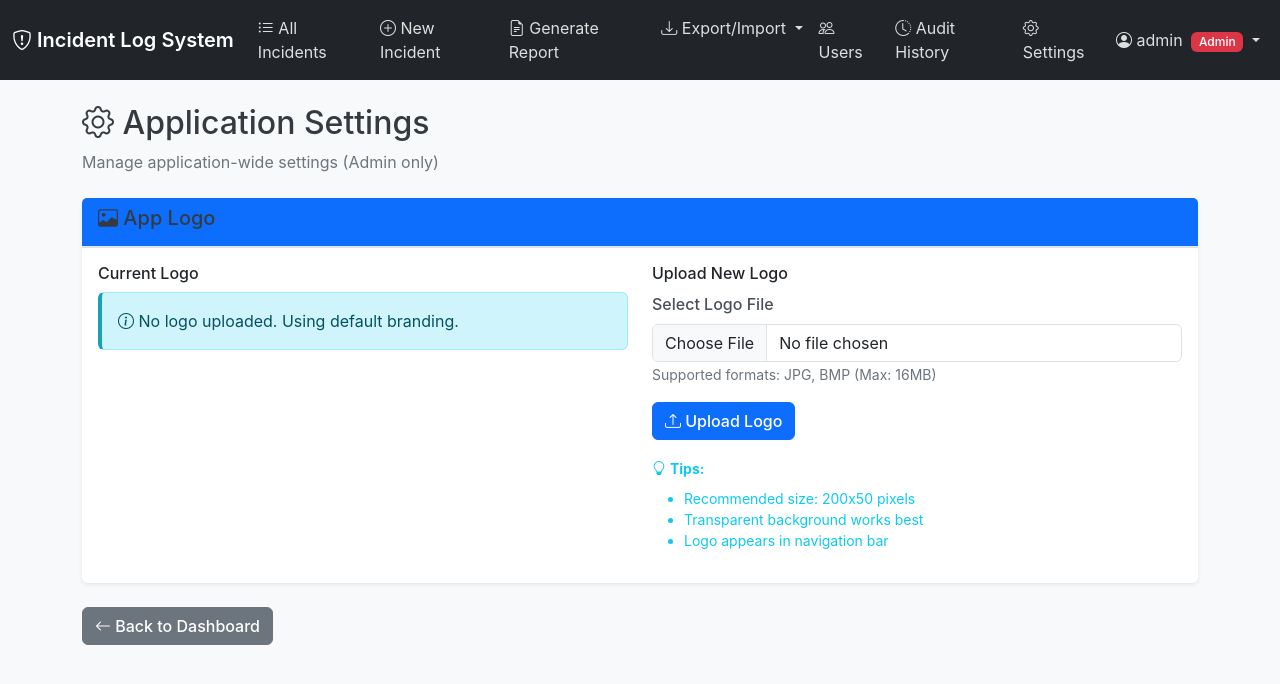
After one commit to ZA-CORP-APPS/Incident-Report, a Flask app: page /settings in a window 1280 px wide. The commit adds this page. Shown: the top 684 px of the page. Run offline with Flask 3, Linux system fonts and the light colour scheme; a user stored in the database is signed in.

Commit message:
Add audit log for user actions and app-wide logo customization
Implement AuditLog model for tracking incident changes, add AppSettings for logo management, and update incident creation/update/deletion flows to record audit trails. Includes new templates for audit history and app settings.

Replit-Commit-Author: Agent
Replit-Commit-Session-Id: d71b7660-e851-48b8-b9a6-686618be9449
Replit-Commit-Checkpoint-Type: intermediate_checkpoint
Replit-Commit-Event-Id: 636ce14d-6994-48af-a051-34a436e3014a
Replit-Commit-Screenshot-Url: https://storage.googleapis.com/screenshot-production-us-central1/00934386-b227-470e-8420-495189c3a5da/d71b7660-e851-48b8-b9a6-686618be9449/izndXQa

```diff
--- a/app.py
+++ b/app.py
@@ -86,9 +86,50 @@ class Incident(db.Model):
         }
 
 
+class AuditLog(db.Model):
+    """Tracks all changes to incidents for admin audit trail"""
+    id = db.Column(db.Integer, primary_key=True)
+    incident_id = db.Column(db.Integer, nullable=False)  # No FK constraint - allows logs to persist after incident deletion
+    action = db.Column(db.String(20), nullable=False)  # 'created', 'updated', 'deleted'
+    user = db.Column(db.String(80), nullable=False)  # Username who made the change
+    timestamp = db.Column(db.DateTime, default=datetime.utcnow, nullable=False)
+    details = db.Column(db.Text)  # Optional details about what changed
+    incident_description = db.Column(db.Text)  # Snapshot of description for deleted incidents
+
+
+class AppSettings(db.Model):
+    """Stores application-wide settings like logo"""
+    id = db.Column(db.Integer, primary_key=True)
+    setting_key = db.Column(db.String(50), unique=True, nullable=False)
+    setting_value = db.Column(db.String(255))
+
+    @staticmethod
+    def get_logo():
+        """Get the current logo filename"""
+        setting = AppSettings.query.filter_by(setting_key='logo').first()
+        return setting.setting_value if setting else None
+
+    @staticmethod
+    def set_logo(filename):
+        """Set or update the logo filename"""
+        setting = AppSettings.query.filter_by(setting_key='logo').first()
+        if setting:
+            setting.setting_value = filename
+        else:
+            setting = AppSettings(setting_key='logo', setting_value=filename)
+            db.session.add(setting)
+        db.session.commit()
+
+
 @login_manager.user_loader
 def load_user(user_id):
     return User.query.get(int(user_id))
+
+
+@app.context_processor
+def inject_logo():
+    """Make app logo available to all templates"""
+    return dict(get_app_logo=AppSettings.get_logo)
 
 
 def allowed_file(filename):
@@ -220,7 +261,19 @@ def new_incident():
                 incident.attachment_filename = filename
 
         db.session.add(incident)
-        db.session.commit()
+        db.session.flush()  # Get incident.id without committing
+
+        # Add audit log entry in same transaction with description snapshot
+        audit = AuditLog(
+            incident_id=incident.id,
+            action='created',
+            user=current_user.username,
+            details=f"Incident #{incident.id} created",
+            incident_description=incident.incident_description
+        )
+        db.session.add(audit)
+        db.session.commit()  # Single commit for both incident and audit log
+
         flash('Incident log created successfully!', 'success')
         return redirect(url_for('dashboard'))
 
@@ -265,7 +318,17 @@ def edit_incident(id):
                 file.save(os.path.join(app.config['UPLOAD_FOLDER'], filename))
                 incident.attachment_filename = filename
 
-        db.session.commit()
+        # Add audit log entry in same transaction with description snapshot
+        audit = AuditLog(
+            incident_id=incident.id,
+            action='updated',
+            user=current_user.username,
+            details=f"Incident #{incident.id} updated",
+            incident_description=incident.incident_description
+        )
+        db.session.add(audit)
+        db.session.commit()  # Single commit for both incident update and audit log
+
         flash('Incident log updated successfully!', 'success')
         return redirect(url_for('view_incident', id=id))
 
@@ -359,13 +422,24 @@ def generate_report():
 def delete_incident(id):
     incident = Incident.query.get_or_404(id)
 
+    # Delete attachment file first (outside transaction to avoid partial state)
     if incident.attachment_filename:
         file_path = os.path.join(app.config['UPLOAD_FOLDER'], incident.attachment_filename)
         if os.path.exists(file_path):
             os.remove(file_path)
 
+    # Add audit log entry and delete incident in single transaction
+    # (No FK constraint, so audit log can reference deleted incident_id)
+    audit = AuditLog(
+        incident_id=incident.id,
+        action='deleted',
+        user=current_user.username,
+        details=f"Incident #{incident.id} deleted",
+        incident_description=incident.incident_description
+    )
+    db.session.add(audit)
     db.session.delete(incident)
-    db.session.commit()
+    db.session.commit()  # Single commit for both audit log and incident deletion
     flash('Incident log deleted successfully!', 'success')
     return redirect(url_for('dashboard'))
 
@@ -624,6 +698,70 @@ def reset_user_password(user_id):
     return render_template('reset_password.html', user=user)
 
 
+@app.route('/audit-history')
+@admin_required
+def audit_history():
+    """Admin-only page to view all incident changes with timestamps and users"""
+    page = request.args.get('page', 1, type=int)
+    per_page = 50  # Show 50 logs per page
+
+    # Get paginated audit logs (no join needed - we have description snapshot)
+    pagination = AuditLog.query.order_by(AuditLog.timestamp.desc()).paginate(
+        page=page, per_page=per_page, error_out=False
+    )
+
+    return render_template('audit_history.html',
+                         logs=pagination.items,
+                         pagination=pagination)
+
+
+@app.route('/settings', methods=['GET', 'POST'])
+@admin_required
+def app_settings():
+    """Admin-only page to manage app settings like logo"""
+    if request.method == 'POST':
+        if 'logo' in request.files:
+            file = request.files['logo']
+            if file and file.filename:
+                # Check if file is an image
+                if allowed_file(file.filename):
+                    # Remove old logo if exists
+                    old_logo = AppSettings.get_logo()
+                    if old_logo:
+                        old_logo_path = os.path.join(app.config['UPLOAD_FOLDER'], old_logo)
+                        if os.path.exists(old_logo_path):
+                            os.remove(old_logo_path)
+
+                    # Save new logo
+                    filename = secure_filename(file.filename)
+                    timestamp = datetime.now().strftime('%Y%m%d_%H%M%S')
+                    filename = f"logo_{timestamp}_{filename}"
+                    file.save(os.path.join(app.config['UPLOAD_FOLDER'], filename))
+
+                    # Update settings
+                    AppSettings.set_logo(filename)
+                    flash('Logo uploaded successfully!', 'success')
+                else:
+                    flash('Invalid file type. Please upload JPG or BMP files only.', 'danger')
+            else:
+                flash('No file selected.', 'danger')
+
+        # Handle logo removal
+        if request.form.get('remove_logo') == 'true':
+            old_logo = AppSettings.get_logo()
+            if old_logo:
+                old_logo_path = os.path.join(app.config['UPLOAD_FOLDER'], old_logo)
+                if os.path.exists(old_logo_path):
+                    os.remove(old_logo_path)
+                AppSettings.set_logo(None)
+                flash('Logo removed successfully!', 'success')
+
+        return redirect(url_for('app_settings'))
+
+    current_logo = AppSettings.get_logo()
+    return render_template('settings.html', current_logo=current_logo)
+
+
 def generate_strong_password(length=16):
     alphabet = string.ascii_letters + string.digits + string.punctuation
     password = ''.join(secrets.choice(alphabet) for _ in range(length))
--- a/templates/base.html
+++ b/templates/base.html
@@ -13,7 +13,13 @@
     <nav class="navbar navbar-expand-lg navbar-dark bg-dark">
         <div class="container-fluid">
             <a class="navbar-brand" href="{{ url_for('dashboard') }}">
-                <i class="bi bi-shield-exclamation"></i> Incident Log System
+                {% set app_logo = get_app_logo() %}
+                {% if app_logo %}
+                <img src="{{ url_for('uploaded_file', filename=app_logo) }}" alt="Logo" style="height: 40px; margin-right: 10px;" class="d-inline-block align-text-top">
+                {% else %}
+                <i class="bi bi-shield-exclamation"></i>
+                {% endif %}
+                Incident Log System
             </a>
             <button class="navbar-toggler" type="button" data-bs-toggle="collapse" data-bs-target="#navbarNav">
                 <span class="navbar-toggler-icon"></span>
@@ -56,6 +62,16 @@
                     <li class="nav-item">
                         <a class="nav-link" href="{{ url_for('manage_users') }}">
                             <i class="bi bi-people"></i> Users
+                        </a>
+                    </li>
+                    <li class="nav-item">
+                        <a class="nav-link" href="{{ url_for('audit_history') }}">
+                            <i class="bi bi-clock-history"></i> Audit History
+                        </a>
+                    </li>
+                    <li class="nav-item">
+                        <a class="nav-link" href="{{ url_for('app_settings') }}">
+                            <i class="bi bi-gear"></i> Settings
                         </a>
                     </li>
                     {% endif %}
--- /dev/null
+++ b/templates/settings.html
@@ -0,0 +1,73 @@
+{% extends "base.html" %}
+
+{% block title %}App Settings{% endblock %}
+
+{% block content %}
+<div class="container">
+    <h2><i class="bi bi-gear"></i> Application Settings</h2>
+    <p class="text-muted">Manage application-wide settings (Admin only)</p>
+
+    <div class="card mt-4">
+        <div class="card-header bg-primary text-white">
+            <h5><i class="bi bi-image"></i> App Logo</h5>
+        </div>
+        <div class="card-body">
+            <div class="row">
+                <div class="col-md-6">
+                    <h6>Current Logo</h6>
+                    {% if current_logo %}
+                    <div class="border p-3 mb-3" style="background: #f8f9fa;">
+                        <img src="{{ url_for('uploaded_file', filename=current_logo) }}"
+                             alt="Current Logo"
+                             class="img-fluid"
+                             style="max-height: 100px; max-width: 300px;">
+                    </div>
+                    <form method="POST" action="{{ url_for('app_settings') }}" class="mb-3">
+                        <input type="hidden" name="remove_logo" value="true">
+                        <button type="submit" class="btn btn-danger btn-sm"
+                                onclick="return confirm('Are you sure you want to remove the current logo?')">
+                            <i class="bi bi-trash"></i> Remove Logo
+                        </button>
+                    </form>
+                    {% else %}
+                    <div class="alert alert-info">
+                        <i class="bi bi-info-circle"></i> No logo uploaded. Using default branding.
+                    </div>
+                    {% endif %}
+                </div>
+
+                <div class="col-md-6">
+                    <h6>Upload New Logo</h6>
+                    <form method="POST" action="{{ url_for('app_settings') }}" enctype="multipart/form-data">
+                        <div class="mb-3">
+                            <label for="logo" class="form-label">Select Logo File</label>
+                            <input type="file" class="form-control" id="logo" name="logo" accept=".jpg,.jpeg,.bmp">
+                            <small class="text-muted">Supported formats: JPG, BMP (Max: 16MB)</small>
+                        </div>
+                        <button type="submit" class="btn btn-primary">
+                            <i class="bi bi-upload"></i> Upload Logo
+                        </button>
+                    </form>
+
+                    <div class="mt-3">
+                        <small class="text-info">
+                            <i class="bi bi-lightbulb"></i> <strong>Tips:</strong>
+                            <ul class="mt-2">
+                                <li>Recommended size: 200x50 pixels</li>
+                                <li>Transparent background works best</li>
+                                <li>Logo appears in navigation bar</li>
+                            </ul>
+                        </small>
+                    </div>
+                </div>
+            </div>
+        </div>
+    </div>
+
+    <div class="mt-4">
+        <a href="{{ url_for('dashboard') }}" class="btn btn-secondary">
+            <i class="bi bi-arrow-left"></i> Back to Dashboard
+        </a>
+    </div>
+</div>
+{% endblock %}
```
Also changed, not shown: replit.md (+17 -277 lines), templates/audit_history.html (added, +106 -0 lines), 1 other file.
